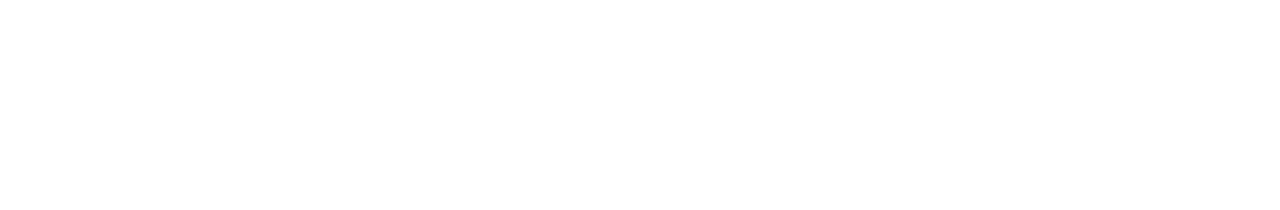
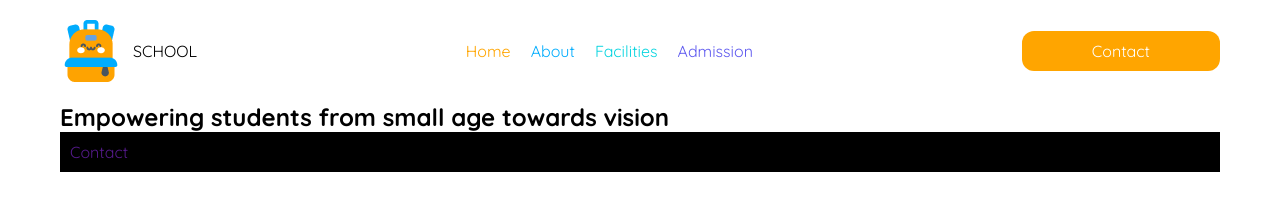
Before and after one commit to refatkhan/kids-school, a plain HTML site: page index.html in a window 1280 px wide. Drawn offline with Linux system fonts and the light colour scheme.

Commit message:
work on navber and make responsive for phone

```diff
--- a/index.html
+++ b/index.html
@@ -4,8 +4,50 @@
     <meta charset="UTF-8">
     <meta name="viewport" content="width=device-width, initial-scale=1.0">
     <title>Kids-School</title>
+    <link rel="stylesheet" href="./style.css">
 </head>
 <body>
+    <header>
+        <nav>
+          <section class="navber">
+            <div class="nav-container display-flex">
+                <div class="nav-logo display-flex">
+                   <img src="./assets/logo.png" alt="">
+                   <p>SCHOOL</p>
+                </div>
+                <div class="nav-items">
+                    <ul class="display-flex">
+                        <li><a id="first" href="">Home</a></li>
+                        <li><a id="second" href="">About</a></li>
+                        <li><a id="third" href="">Facilities</a></li>
+                        <li><a id="fourth" href="">Admission</a></li>
+                    </ul>
+                </div>
+                <div class="button">
+                    <a href="">Contact</a>
+                </div>
+                <div class="menu-icon display-none">
+                    <i class="fa-solid fa-bars"></i>
+                </div>
+            </div>
+          </section>
+        </nav>
 
+        <section class="banner">
+            <div class="banner-container">
+                <div class="banner-text">
+                    <h1><span class="first">Empowering</span>
+                        students from small age <span class="second">towards vision</span></h1>
+                    <p></p>
+                    <div class="secondary-button enroll">
+                        <a href="">Contact</a>
+                    </div>
+                </div>
+            </div>
+        </section>
+    </header>
+
+
+    <script src="https://kit.fontawesome.com/bdeac3f621.js" crossorigin="anonymous"></script>
 </body>
 </html>
--- a/style.css
+++ b/style.css
@@ -0,0 +1,108 @@
+@import url('https://fonts.googleapis.com/css2?family=Quicksand:wght@300..700&family=Raleway:ital,wght@0,100..900;1,100..900&display=swap');
+:root {
+    --orange: orange ;
+    --black: black;
+    --skyblue: #01ACFD;
+}
+
+*{
+    padding: 0;
+    margin: 0;
+    box-sizing: border-box;
+    text-decoration: none;
+    text-transform: none;
+    list-style-type: none;
+}
+
+body{
+    font-family: "Quicksand", serif;
+    max-width: 1160px;
+    margin: 0 auto;
+}
+/* Shared CSS */
+.display-flex{
+    display: flex;
+    align-items: center;
+}
+.all-h3{
+    font-size: 2.9rem;
+    font-weight: bold;
+    color: #000000;
+    line-height: 57.5px;
+}
+.all-p{
+    font-size: 1.25rem;
+    color: black;
+}
+
+.secondary-button{
+    padding: 10px;
+    background: black;
+
+}
+ .display-none{
+    display: none;
+ }
+
+/* Header Part */
+.nav-container{
+    justify-content: space-between;
+    margin: 20px 0;
+}
+.nav-logo {
+    justify-content: center;
+    align-items: center;
+    gap: 11px;
+}
+.nav-items ul {
+   gap: 20px;
+}
+#first{
+    color: orange ;
+}
+#second{
+    color: #01ACFD ;
+}
+#third{
+    color: #05D4DF;
+}
+#fourth{
+    color: #5D58EF;
+}
+.button{
+    padding: 10px;
+    background-color: orange;
+    border-radius: 12px;
+}
+.button > a{
+    color: #FFFFFF;
+    padding: 10px 60px;
+}
+
+
+
+/* Banner Part */
+
+
+
+
+
+
+
+
+
+@media screen and (max-width:576px) {
+    .nav-logo >p ,
+    .nav-items,
+    .button
+    {
+        display: none;
+    }
+    .menu-icon{
+        display: unset;
+    }
+    .nav-container{
+        align-items: center;
+        margin: 12px 16px;
+    }
+}
```
